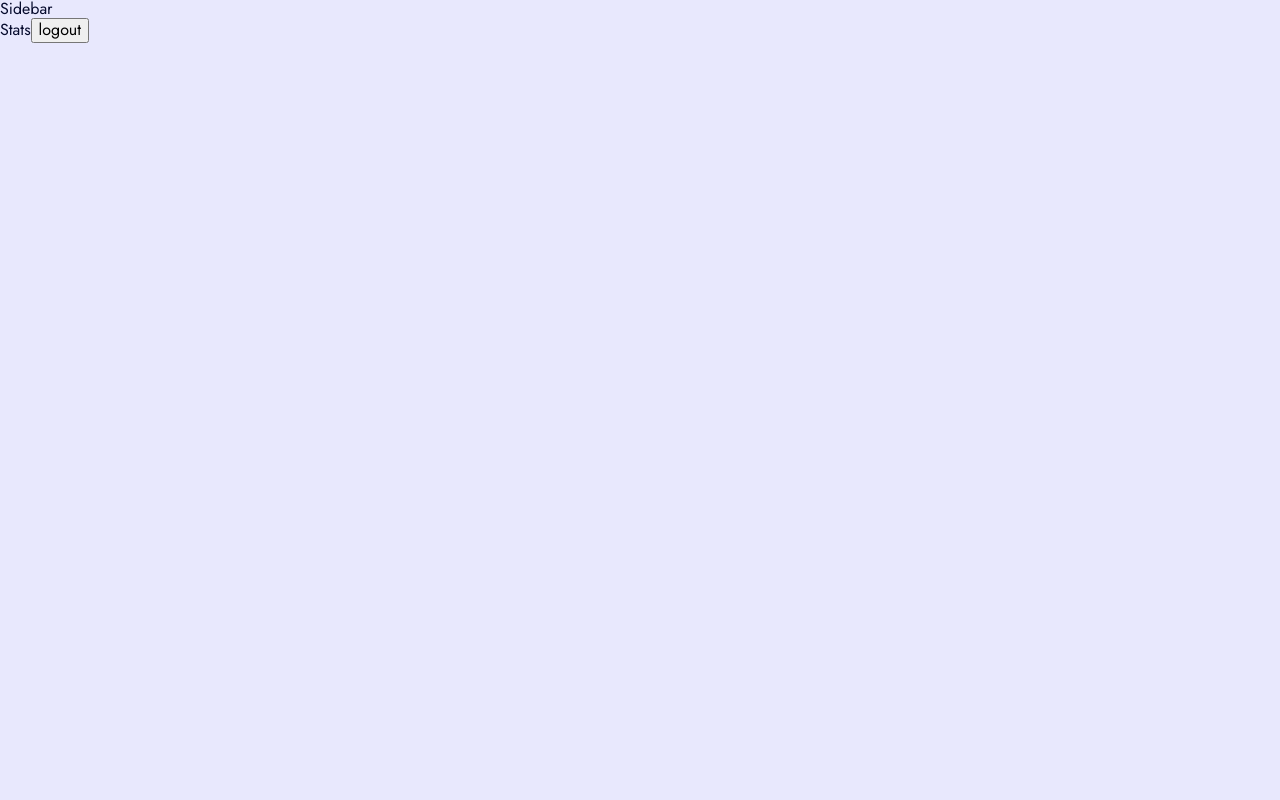
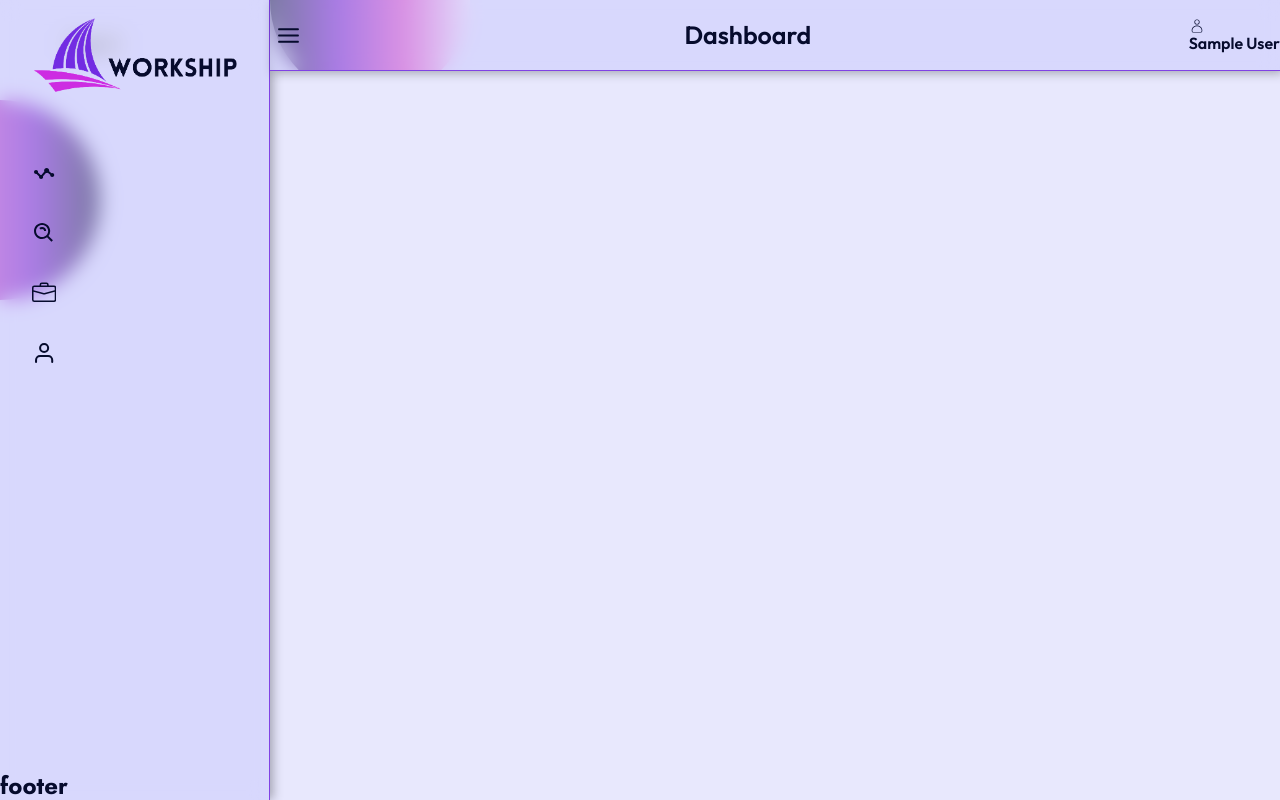
Before and after one commit to rockypagal/workship, a React (Vite) app: page / in a window 1280 px wide. Built offline with nearby package versions, Linux system fonts and the light colour scheme; sample sign-in values are in the browser's storage.

Commit message:
nav completed successfully

```diff
--- a/src/components/Navbar.jsx
+++ b/src/components/Navbar.jsx
@@ -1,9 +1,101 @@
-import React from 'react'
+import React, { useEffect, useState } from "react";
+import styled from "styled-components";
+import Ball from "../utils/Balls";
+import { useDispatch, useSelector } from "react-redux";
+import { manageSidebar, changeNavSize } from "../features/user/userSlice";
+import { CgMenu } from "react-icons/cg";
+import { CiUser } from "react-icons/ci";
+const Wrapper = styled.main`
+  /* box-shadow:0px 0px 50px #8084b8; */
+  background-color: rgba(206, 206, 254, 0.6);
+  backdrop-filter: blur(10px);
+  position: sticky;
+  top: 0;
+  .nav {
+    border-bottom: 1px solid #8041e5;
+    height: 70px;
+    width: 100%;
+    display: flex;
+    align-items: center;
+    justify-content: space-between;
+  }
 
+
+  .title{
+    font-size:25px;
+  }
+
+
+  .menu {
+    color: var(--text);
+    font-size: 25px;
+  }
+  h2 {
+    padding-left: 15px;
+  }
+`;
+
+const Nav = styled.nav`
+  width: ${({ width }) => `${width}px`};
+  position: fixed;
+  right: 0px;
+  transition: all 0.3s;
+  /* border-bottom-right-radius: 10px;
+  border-bottom-left-radius: 10px; */
+  /* border-radius: 10px; */
+  overflow: hidden;
+
+  box-shadow:3px 2px 10px rgba(0, 0, 0, 0.3);
+
+  @media (max-width: 786px) {
+    top: 0px;
+    left: 0px;
+  }
+`;
 const Navbar = () => {
+  const { navWidth } = useSelector((store) => store.user);
+  const dispatch = useDispatch();
+
+  const [width, setWidth] = useState(window.innerWidth);
+  const { isSidebarOpen, name } = useSelector((store) => store.user);
+  const checkSize = () => {
+    setWidth(window.innerWidth);
+    dispatch(changeNavSize(width));
+  };
+  const menuBar = () => {
+    dispatch(manageSidebar());
+    dispatch(changeNavSize(width));
+  };
+
+  useEffect(() => {
+    window.addEventListener("resize", checkSize);
+    return () => {
+      window.removeEventListener("resize", checkSize);
+    };
+  });
+
+  useEffect(() => {
+    dispatch(changeNavSize(width));
+  }, []);
+
   return (
-    <div>Navbar</div>
-  )
-}
+    <Nav width={`${width >= 786 ? navWidth : null}`}>
+      <Ball width="200px" height="200px" top="-100px" />
+      <Wrapper>
+        <div className=" nav">
+          <button className="btn menu" onClick={menuBar}>
+            <CgMenu />
+          </button>
+          <p className="title">Dashboard</p>
 
-export default Navbar
+          <div className="user">
+            <CiUser />
+            <p>{name}</p>
+          </div>
+        </div>
+      </Wrapper>
+    </Nav>
+  );
+};
+
+export default Navbar;
--- a/src/components/Sidebar.jsx
+++ b/src/components/Sidebar.jsx
@@ -1,9 +1,170 @@
-import React from 'react'
+import React from "react";
+import styled from "styled-components";
+import logo from "../assets/logos/main_logo.png";
+import minLogo from "../assets/logos/logo.png";
+import { useSelector } from "react-redux";
+import { Link } from "react-router-dom";
+// import {FaChartSimple} from 'react-icons/fa';
+import { BiSearchAlt } from "react-icons/bi";
+import { BiStats } from "react-icons/bi";
+import { FiUser } from "react-icons/fi";
+import { BsBriefcase } from "react-icons/bs";
+import Ball from "../utils/Balls";
+
+const Wrapper = styled.main`
+  /* box-shadow: 0px 0px 50px #8084b8; */
+
+  .showSidebar {
+    transition: all 0.3s ease;
+    border-right: 1px solid #8041e5;
+    min-height: 100vh;
+    height: 100vh;
+    padding: 1rem 2rem;
+    box-sizing: border-box;
+    /* border-top-right-radius: 10px;
+    border-bottom-right-radius: 10px; */
+    width: 270px;
+    position: fixed;
+    left: 0;
+    bottom: 0;
+    background-color: rgba(206, 206, 254, 0.6);
+    backdrop-filter: blur(10px);
+    /* z-index: 0; */
+      box-shadow:3px 0px 10px rgba(0, 0, 0, 0.3);
+  }
+
+  .hide-sidebar {
+    transition: all 0.3s ease;
+    width: 100px;
+  }
+
+  .hide-sidebar span {
+    display: none;
+  }
+
+  .hide-sidebar img {
+  }
+
+  .hide-sidebar li {
+    justify-content: center;
+    font-size: 25px;
+    margin-bottom: 5px;
+  }
+
+  .logo {
+    margin-bottom: 3rem;
+  }
+  .logo img {
+    width: 100%;
+  }
+
+  font-size: 22px;
+
+  ul {
+    padding: 0;
+  }
+
+  li {
+    padding: 15px 0;
+    color: var(--text);
+    transition: all 0.3s;
+    display: flex;
+    gap: 15px;
+    transition: all 0.3s;
+    align-items: center;
+  }
+  li:hover {
+    color: var(--secondary-button);
+    padding-left: 15px;
+  }
+  .hide-sidebar li:hover {
+    justify-content: center;
+    padding-left: 0;
+    scale: calc(1.2);
+  }
+  span {
+    width: 100%;
+  }
+  @keyframes text {
+    from {
+      font-size: 0px;
+    }
+    to {
+      font-size: 22px;
+    }
+  }
+  .animate {
+    font-size: 22px;
+    animation: text 0.3s ease 1 normal;
+  }
+
+  .icon {
+    font-size: 30px;
+  }
+
+  .backBall {
+    z-index: -4;
+  }
+`;
 
 const Sidebar = () => {
+  const { isSidebarOpen } = useSelector((store) => store.user);
   return (
-    <div>Sidebar</div>
-  )
-}
+    <Wrapper>
+      <div className="backBall">
+        <Ball
+          width="200px"
+          height="200px"
+          left="-100px"
+          top="100px"
+          direction="left "
+        />
+      </div>
+      <div
+        className={isSidebarOpen ? "showSidebar" : "showSidebar hide-sidebar"}
+      >
+        {" "}
+        <div className="sidebar">
+          <div className="logo">
+            <img src={isSidebarOpen ? logo : minLogo} alt="" />
+          </div>
+          <nav className="navLinks">
+            <ul>
+              <Link to="/">
+                {" "}
+                <li className={isSidebarOpen ? "hide_text":''}>
+                  {" "}
+                  <BiStats className={isSidebarOpen && "icon"} />
+                  <span className={isSidebarOpen ? " animate":''}>Stats</span>
+                </li>
+              </Link>
+              <Link to="/all-jobs">
+                {" "}
+                <li className={isSidebarOpen ? "hide_text":''}>
+                  <BiSearchAlt className="icon" />
+                  <span className={isSidebarOpen ? "animate":''}>All Jobs</span>
+                </li>
+              </Link>
+              <Link to="/add-job">
+                {" "}
+                <li className={isSidebarOpen ? "hide_text":''}>
+                  <BsBriefcase className={isSidebarOpen && "icon"} />
+                  <span className={isSidebarOpen ? "animate":''}>Add Jobs</span>
+                </li>
+              </Link>
+              <Link to="/profile">
+                <li className={isSidebarOpen ? "hide_text":''}>
+                  {" "}
+                  <FiUser className={isSidebarOpen && "icon"} />
+                  <span className={isSidebarOpen ? "animate":''}>Profile</span>
+                </li>
+              </Link>
+            </ul>
+          </nav>
+        </div>
+      </div>
+    </Wrapper>
+  );
+};
 
-export default Sidebar
+export default Sidebar;
--- a/src/components/SmallSidebar.jsx
+++ b/src/components/SmallSidebar.jsx
@@ -1,9 +1,18 @@
-import React from 'react'
+import React from "react";
+import styled from "styled-components";
+const Wrapper = styled.main`
+  position: fixed;
+  left: 0;
+  bottom:0;
+`;
 
 const SmallSidebar = () => {
-  return (
-    <div>SmallSidebar</div>
-  )
-}
+  return <Wrapper>
 
-export default SmallSidebar
+    <div className="main">
+      <h2>footer</h2>
+    </div>
+  </Wrapper>;
+};
+
+export default SmallSidebar;
--- a/src/features/user/userSlice.jsx
+++ b/src/features/user/userSlice.jsx
@@ -43,6 +43,8 @@ const userSlice = createSlice({
     isLoading: false,
     isMember: false,
     isUser: userLocalData? true: false,
+    isSidebarOpen: true,
+    navWidth: "auto",
   },
   reducers: {
     logOut: (state) => {
@@ -51,6 +53,12 @@ const userSlice = createSlice({
     },
     checkIsMember:(state) => {
       state.isMember = !state.isMember;
+    },
+    manageSidebar: (state) => {
+      state.isSidebarOpen = !state.isSidebarOpen;
+    },
+    changeNavSize:(state,{payload})=>{
+     state.navWidth = state.isSidebarOpen? payload - 270 : payload - 100;
     }
   },
   extraReducers: (builder) => {
@@ -84,6 +92,6 @@ const userSlice = createSlice({
   },
 });
 
-export const { logOut,checkIsMember } = userSlice.actions;
+export const { logOut,checkIsMember,manageSidebar,changeNavSize } = userSlice.actions;
 
 export default userSlice.reducer;
--- a/src/pages/Login.jsx
+++ b/src/pages/Login.jsx
@@ -246,7 +246,7 @@ const Login = () => {
                   onClick={() => dispatch(checkIsMember())}
                 >
                   {isMember ? "Register " : "Login "}
-                   or
+                   <span style={{color:'black'}}>or</span>
                 </button>
                 <button
                   type="button"
--- a/src/pages/SharedLayout.jsx
+++ b/src/pages/SharedLayout.jsx
@@ -1,14 +1,61 @@
-import React from 'react'
-import Sidebar from '../components/Sidebar'
-import { Outlet } from 'react-router-dom'
+import React, { useState } from "react";
+import Sidebar from "../components/Sidebar";
+import { Outlet } from "react-router-dom";
+import { Navbar,SmallSidebar } from "../components";
+import styled from "styled-components";
+
+const Wrapper = styled.main`
+display: flex;
+.dashboard_sidebar{
+display: none;
+}
+
+
+.dashboard_content{
+  width:90vw;
+  margin:0 auto;
+  padding:2rem 0;
+}
+
+.sideTo{
+  flex: 2;
+}
+
+.bottomBar{
+  position: fixed;
+  bottom: 0;
+}
+
+@media (min-width:768px) {
+  .dashboard_sidebar{
+    display:grid;
+    grid-template-columns: auto 1fr;
+  }
+  .dashboard_content{
+    width:90%;
+  }
+
+}
+`;
 
 const SharedLayout = () => {
+  const [logo, setLogo] = useState();
   return (
     <>
-    <Sidebar/>
-      <Outlet/>
+      <Wrapper>
+        <div className="dashboard_sidebar">
+          <Sidebar />
+        </div>
+        <div className=" sideTo">
+          <Navbar />
+          <div className="dashboard_content">
+            <Outlet />
+          </div>
+          <SmallSidebar/>
+        </div>
+      </Wrapper>
     </>
-  )
-}
+  );
+};
 
-export default SharedLayout
+export default SharedLayout;
--- a/src/pages/Stats.jsx
+++ b/src/pages/Stats.jsx
@@ -7,7 +7,6 @@ const Stats = () => {
 
   return (
     <div>
-      Stats
       <button type="button" onClick={() => dispatch(logOut())}>
         logout
       </button>
```
